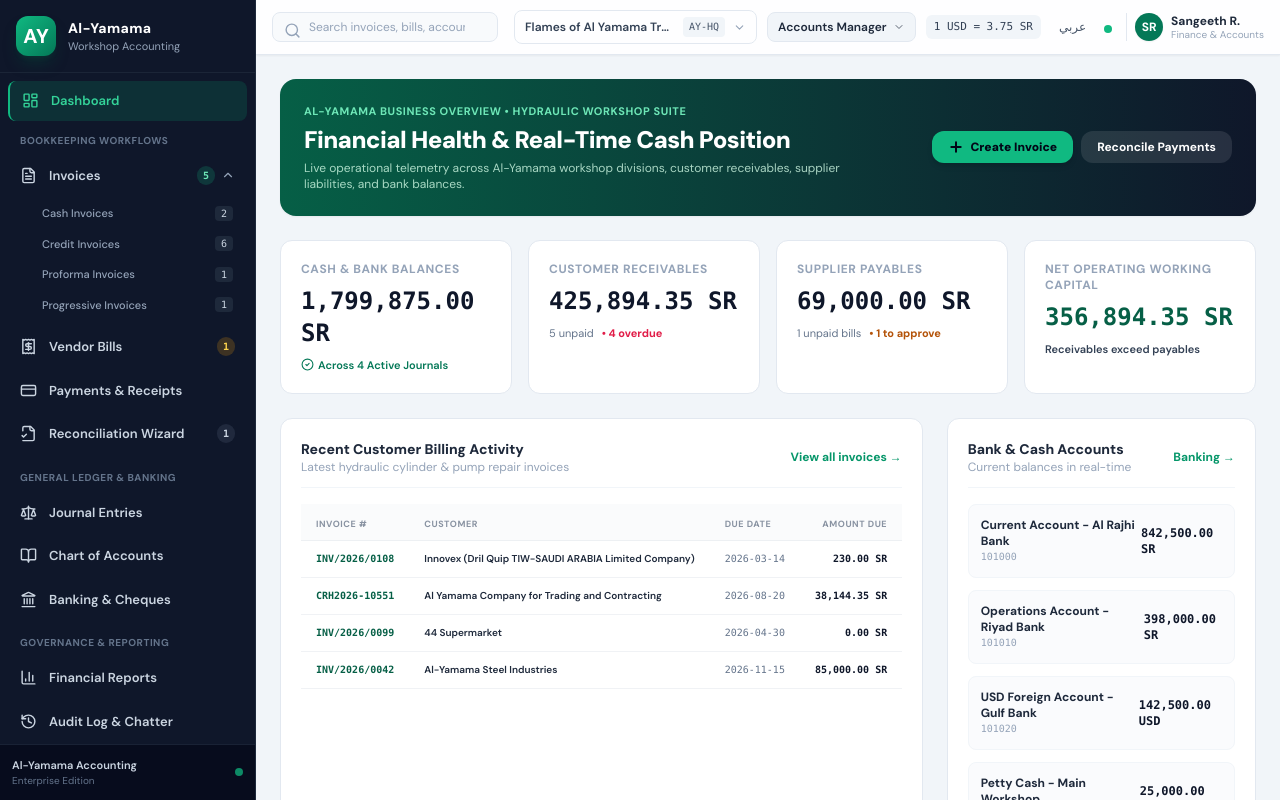
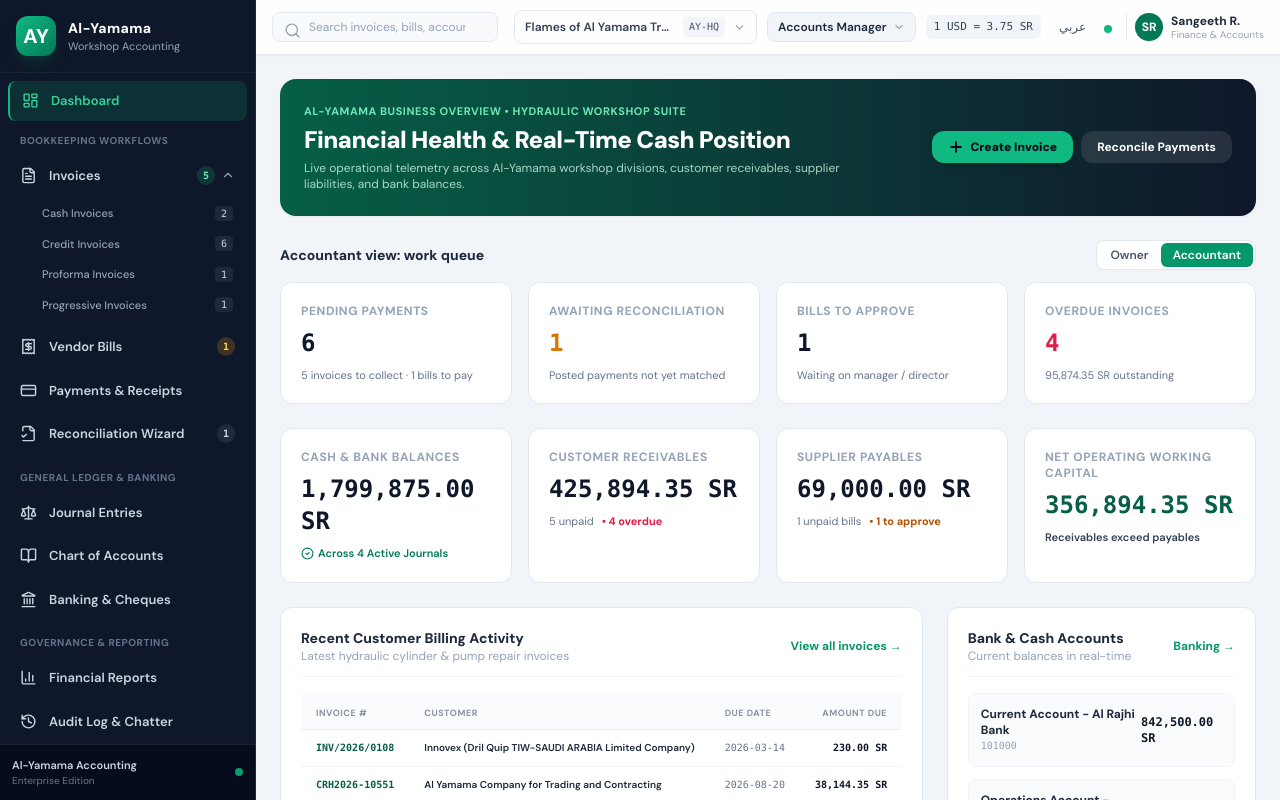
Before and after one commit to sangeethrajiv/AlYamama, a React (Vite) app: page / in a window 1280 px wide. Shown: the top 800 px of the page. Built offline with nearby package versions, Linux system fonts and the light colour scheme.

Commit message:
Add Owner vs Accountant role dashboard view toggle and push to live

```diff
--- a/src/components/DashboardView.tsx
+++ b/src/components/DashboardView.tsx
@@ -1,5 +1,6 @@
+import { useState } from 'react'
 import { CheckCircle2, Plus } from 'lucide-react'
-import type { Invoice, Bill, Payment, Account, TabId, DrawerType } from '../types/accounting'
+import type { Invoice, Bill, Payment, Account, TabId, DrawerType, UserRole } from '../types/accounting'
 import { moneyFormat } from '../data/mockAccountingData'
 
 interface DashboardViewProps {
@@ -7,6 +8,7 @@ interface DashboardViewProps {
   bills: Bill[]
   payments: Payment[]
   accounts: Account[]
+  currentRole?: UserRole
   onSelectTab: (tab: TabId) => void
   onOpenDrawer: (drawer: DrawerType) => void
   onOpenInvoiceModal: (invoice: Invoice) => void
@@ -17,6 +19,7 @@ export default function DashboardView({
   bills,
   payments,
   accounts,
+  currentRole,
   onSelectTab,
   onOpenDrawer,
   onOpenInvoiceModal,
@@ -31,6 +34,35 @@ export default function DashboardView({
 
   const bankAccounts = accounts.filter(a => a.type === 'Bank and Cash')
   const totalCash = bankAccounts.reduce((sum, a) => sum + (a.currency === 'USD' ? a.balance * 3.75 : a.balance), 0)
+
+  // Role-based perspective: owners see the money picture, accountants see the work queue
+  const [view, setView] = useState<'owner' | 'accountant'>(currentRole === 'Finance Director' ? 'owner' : 'accountant')
+  const [lastRole, setLastRole] = useState(currentRole)
+  if (lastRole !== currentRole) {
+    setLastRole(currentRole)
+    setView(currentRole === 'Finance Director' ? 'owner' : 'accountant')
+  }
+  const booked = invoices.filter(i => i.state !== 'draft' && i.state !== 'cancel' && (i.category || 'credit') !== 'proforma')
+  const totalRevenue = booked.reduce((s, i) => s + i.amountUntaxed * (i.currencyRate || 1), 0)
+  const totalExpenses = bills
+    .filter(b => b.state !== 'draft' && b.state !== 'cancel')
+    .reduce((s, b) => s + b.amountUntaxed * (b.currencyRate || 1), 0)
+  const pendingPayments = openInvoices.length + openBills.length
+  const pendingReconciliation = payments.filter(p => p.state === 'posted' && p.partnerType === 'customer').length
+  const kpis: { label: string; value: string; note: string; tab: TabId; tone?: string }[] =
+    view === 'owner'
+      ? [
+          { label: 'Total Revenue', value: moneyFormat(totalRevenue, 'SAR'), note: `${booked.length} invoices booked (excl. VAT)`, tab: 'reports' },
+          { label: 'Total Expenses', value: moneyFormat(totalExpenses, 'SAR'), note: 'Vendor bills (excl. VAT)', tab: 'bills' },
+          { label: 'Net Profit', value: moneyFormat(totalRevenue - totalExpenses, 'SAR'), note: totalRevenue ? `${(((totalRevenue - totalExpenses) / totalRevenue) * 100).toFixed(1)}% margin` : '—', tab: 'reports', tone: totalRevenue >= totalExpenses ? 'text-emerald-800' : 'text-rose-600' },
+          { label: 'Cash Available', value: moneyFormat(totalCash, 'SAR'), note: 'All bank & cash journals', tab: 'banking' },
+        ]
+      : [
+          { label: 'Pending Payments', value: String(pendingPayments), note: `${openInvoices.length} invoices to collect · ${openBills.length} bills to pay`, tab: 'payments' },
+          { label: 'Awaiting Reconciliation', value: String(pendingReconciliation), note: 'Posted payments not yet matched', tab: 'reconcile', tone: pendingReconciliation ? 'text-amber-600' : undefined },
+          { label: 'Bills to Approve', value: String(pendingApprovalBills.length), note: 'Waiting on manager / director', tab: 'bills' },
+          { label: 'Overdue Invoices', value: String(overdueInvoices.length), note: moneyFormat(overdueInvoices.reduce((s, i) => s + i.residual, 0), 'SAR') + ' outstanding', tab: 'invoices', tone: overdueInvoices.length ? 'text-rose-600' : undefined },
+        ]
 
   return (
     <div className="space-y-6">
@@ -62,6 +94,41 @@ export default function DashboardView({
           >
             Reconcile Payments
           </button>
+        </div>
+      </div>
+
+      {/* Role-based KPIs */}
+      <div className="space-y-3">
+        <div className="flex items-center justify-between">
+          <h2 className="text-sm font-extrabold text-slate-800">
+            {view === 'owner' ? 'Owner view: business performance' : 'Accountant view: work queue'}
+          </h2>
+          <div className="inline-flex rounded-lg border border-slate-200 bg-white p-0.5 text-xs font-semibold" role="tablist">
+            {(['owner', 'accountant'] as const).map(v => (
+              <button
+                key={v}
+                role="tab"
+                aria-selected={view === v}
+                onClick={() => setView(v)}
+                className={`px-3 py-1 rounded-md transition ${view === v ? 'bg-emerald-600 text-white' : 'text-slate-600 hover:bg-slate-50'}`}
+              >
+                {v === 'owner' ? 'Owner' : 'Accountant'}
+              </button>
+            ))}
+          </div>
+        </div>
+        <div className="grid grid-cols-1 sm:grid-cols-2 lg:grid-cols-4 gap-4">
+          {kpis.map(k => (
+            <button
+              key={k.label}
+              onClick={() => onSelectTab(k.tab)}
+              className="text-left bg-white p-5 rounded-xl border border-slate-200 shadow-xs hover:border-emerald-300 transition"
+            >
+              <div className="text-xs font-bold text-slate-400 uppercase tracking-wider mb-2">{k.label}</div>
+              <div className={`text-2xl font-black font-mono ${k.tone || 'text-slate-900'}`}>{k.value}</div>
+              <div className="text-[11px] text-slate-500 mt-2">{k.note}</div>
+            </button>
+          ))}
         </div>
       </div>
 
```
